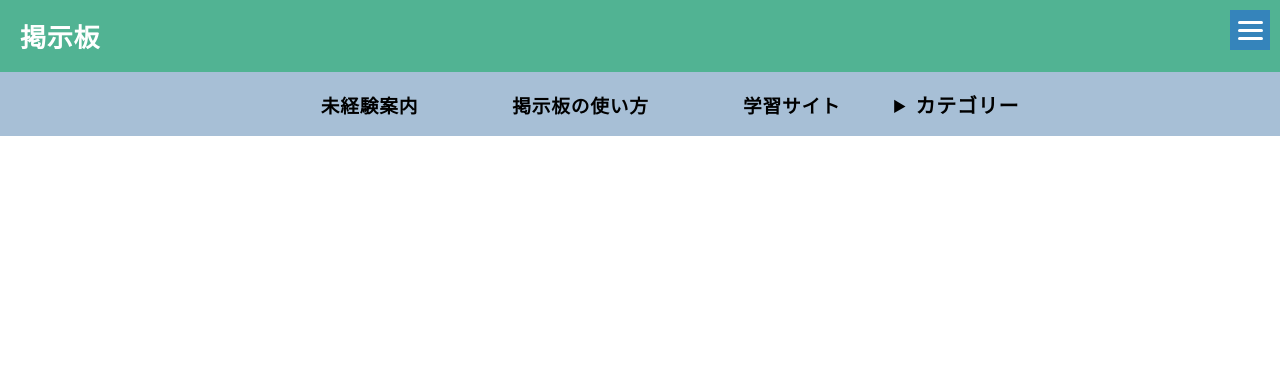
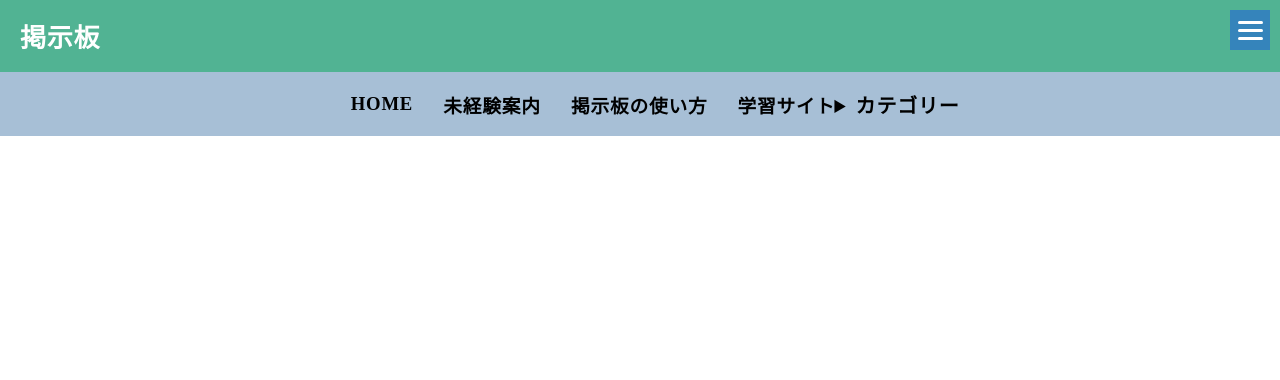
Before and after one commit to Yoshii-Kaito-1105/dc_tennoji_web_bulletin_board, a PHP site: page /template/common/header.html in a window 1280 px wide. Shown: the top 380 px of the page. Run offline with PHP 8.4, Linux system fonts and the light colour scheme.

Commit message:
森本さんの掲示板HPを基に改修

```diff
--- a/template/common/css/style-common.css
+++ b/template/common/css/style-common.css
@@ -163,6 +163,59 @@ html{
   clear:both;
   }
 
+   /*メニュー欄*/
+   h3 {
+    white-space: pre;
+    margin-left: 30px;
+  }
+
+  .main-menu{
+    background-color: #a7bfd6;
+    display: flex;
+    text-align: center;
+    justify-content: center;
+    align-items: center;
+
+  }
+
+
+  .menu-link{
+    padding-left: 0.5%;
+    width:16%;
+    text-align: center;
+  }
+
+  /*メニューのカテゴリ*/
+  .categories-link {
+    font-size: 20px;
+    font-weight: bold;
+
+    top: 100%; /* 親要素の下に配置 */
+    left: 0;
+    z-index: 1000; /* メニューが他の要素の上に表示されるようにする */
+  }
+  .categories-link[open] summary ~ ul {
+    display: block; /* メニューを展開する際に表示 */
+    position: absolute; /* 絶対配置で親要素の高さに影響を与えない */
+    background-color: #fff; /* 必要に応じて背景色を調整 */
+    padding: 10px;
+    border-radius: 5px;
+    box-shadow: 0 2px 5px rgba(0,0,0,0.3); /* メニューに影をつける */
+}
+  .categories-link ul{
+    background-color: rightblue;
+    display: none;
+  }
+
+  .categories-link li{
+    list-style: none;
+  }
+
+  .sub li{
+    font-weight: normal;
+  }
+
+
   /*新規投稿の部分　投稿者名はログイン情報から引っ張る方がいいかも*/
   .honbun{
     width: 80%;
@@ -226,52 +279,6 @@ html{
 
 
 
-  /*メニュー欄*/
-  .main-menu{
-    background-color: #a7bfd6;
-    display: flex;
-    text-align: center;
-    justify-content: center;
-    align-items: center;
-
-  }
-
-
-  .menu-link{
-    padding-left: 0.5%;
-    width:16%;
-    text-align: center;
-  }
-
-  /*メニューのカテゴリ*/
-  .categories-link {
-    font-size: 20px;
-    font-weight: bold;
-
-    top: 100%; /* 親要素の下に配置 */
-    left: 0;
-    z-index: 1000; /* メニューが他の要素の上に表示されるようにする */
-  }
-  .categories-link[open] summary ~ ul {
-    display: block; /* メニューを展開する際に表示 */
-    position: absolute; /* 絶対配置で親要素の高さに影響を与えない */
-    background-color: #00bfff; /* 必要に応じて背景色を調整 */
-    padding: 10px;
-    border-radius: 5px;
-    box-shadow: 0 2px 5px rgba(0,0,0,0.3); /* メニューに影をつける */
-}
-  .categories-link ul{
-    background-color: rightblue;
-    display: none;
-  }
-
-  .categories-link li{
-    list-style: none;
-  }
-
-  .sub li{
-    font-weight: normal;
-  }
 
 
 
--- a/template/common/header.html
+++ b/template/common/header.html
@@ -17,9 +17,10 @@
 
         <div class="clear"></div>
         <div class="main-menu">
-            <h3 class="menu-link" href="" >未経験案内</h3>
-            <h3 class="menu-link" href="">掲示板の使い方</h3>
-            <h3 class="menu-link" href="">学習サイト</h3>
+            <h3><a class="menu-link" href="掲示板モック.html#article">HOME</a></h3>
+            <h3><a class="menu-link" href="未経験者案内.html#article-img">未経験案内</a></h3>
+            <h3><a class="menu-link" href="掲示板の使い方.html#article-title">掲示板の使い方</a></h3>
+            <h3><a class="menu-link" href="">学習サイト</a></h3>
             <details class="categories-link">
                 <summary>カテゴリー</summary>
                 <ul id="categories">
```
